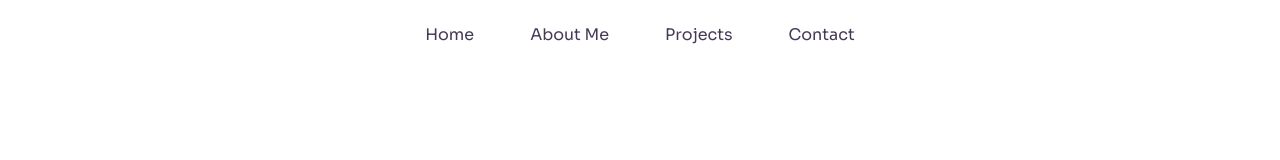
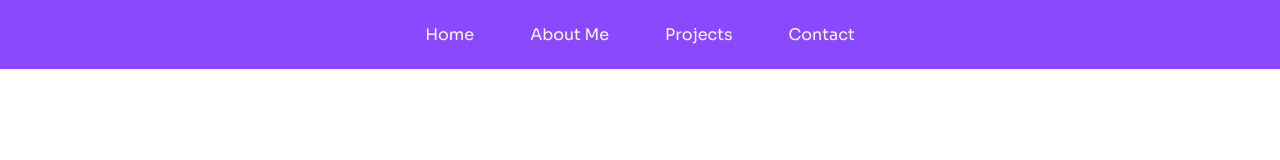
Before and after one commit to MikeKochendorfer/portfolio, a Next.js app: page / in a window 1280 px wide. Shown: the top 160 px of the page. Built offline with nearby package versions, Linux system fonts and the light colour scheme; no server answers.

Commit message:
style: adds background color to header and adjusts color of navLink items

```diff
--- a/styles/HeaderStyles.module.css
+++ b/styles/HeaderStyles.module.css
@@ -24,9 +24,20 @@
 
 @media (hover: hover) and (pointer: fine) {
   .navLink:hover {
-    border: 2px solid rgba(139,73,255,1);
+    border: 2px solid #fff;
     margin: -2px;
     border-radius: 2rem;
+  }
+}
+
+@media (min-width: 551px) {
+  .container {
+    background: #8b49ff;
+    width: 100%
+  }
+
+  .navLink {
+    color: white;
   }
 }
 
```
